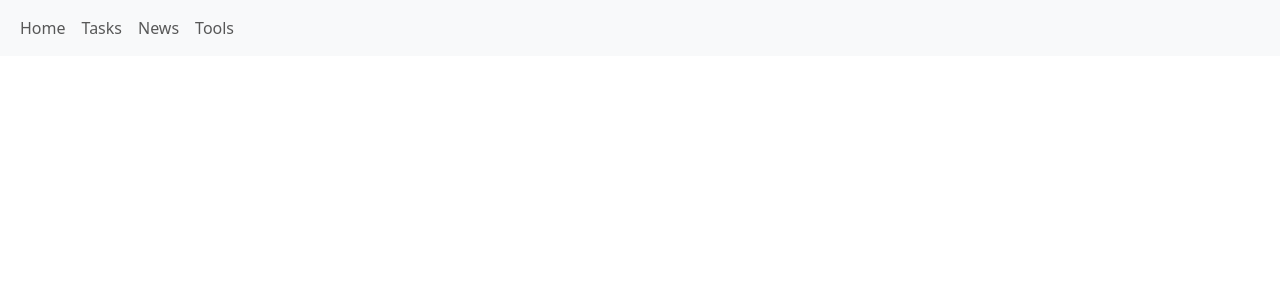
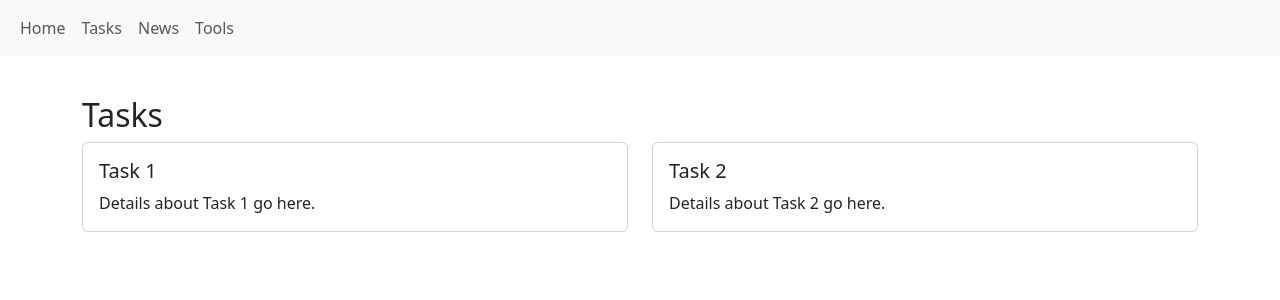
Before and after one commit to Thomas-SanMartin/AngularApp_Routing, an Angular app: page /tasks in a window 1280 px wide. Before the commit this address led to /. Shown: the top 300 px of the page. Built offline with nearby package versions, Linux system fonts and the light colour scheme.

Commit message:
tasks component complete, home files organized

```diff
--- a/src/app/app.routes.ts
+++ b/src/app/app.routes.ts
@@ -1,6 +1,7 @@
 import { Routes } from '@angular/router';
-import { HomeComponent } from './home.component';
+import { HomeComponent } from './home/home.component';
 
 export const routes: Routes = [
   { path: '', component: HomeComponent }, // Default route
+  { path: 'tasks', loadComponent: () => import('./tasks/tasks.component').then(m => m.TasksComponent) }
 ];
--- a/src/app/home.component.ts
+++ b/src/app/home/home.component.ts
@@ -2,6 +2,7 @@ import { Component } from '@angular/core';
 
 @Component({
   selector: 'app-home',
+  standalone: true,
   templateUrl: './home.component.html',
   styleUrls: ['./home.component.css']
 })
--- /dev/null
+++ b/src/app/tasks/tasks.component.css
@@ -0,0 +1,8 @@
+.tasksPage {
+    text-align: left;
+    margin-top: 5vh;
+}
+
+.card {
+    margin-bottom: 2vh;
+}
--- /dev/null
+++ b/src/app/tasks/tasks.component.html
@@ -0,0 +1,23 @@
+<div class="tasksPage">
+    <h2>Tasks</h2>
+    <div class="row">
+      <!-- First Card -->
+      <div class="col-md-6">
+        <div class="card">
+          <div class="card-body">
+            <h5 class="card-title">Task 1</h5>
+            <p class="card-text">Details about Task 1 go here.</p>
+          </div>
+        </div>
+      </div>
+      <!-- Second Card -->
+      <div class="col-md-6">
+        <div class="card">
+          <div class="card-body">
+            <h5 class="card-title">Task 2</h5>
+            <p class="card-text">Details about Task 2 go here.</p>
+          </div>
+        </div>
+      </div>
+    </div>
+  </div>
--- a/src/index.html
+++ b/src/index.html
@@ -9,5 +9,8 @@
 </head>
 <body>
   <app-root></app-root>
+  <script src="https://cdn.jsdelivr.net/npm/@popperjs/core@2.11.8/dist/umd/popper.min.js"></script>
+  <script src="https://cdn.jsdelivr.net/npm/bootstrap@5.3.0/dist/js/bootstrap.bundle.min.js"></script>
+
 </body>
 </html>
--- a/src/styles.css
+++ b/src/styles.css
@@ -1,3 +1 @@
-/* You can add global styles to this file, and also import other style files */
-
 @import "bootstrap/dist/css/bootstrap.min.css";
```
Also changed, not shown: src/app/app.component.ts (+4 -3 lines), src/app/tasks/tasks.component.ts (added, +12 -0 lines), src/app/home/home.component.css (renamed from src/app/home.component.css), src/app/home/home.component.html (renamed from src/app/home.component.html), 2 other files (tests, documents, lock files or other folders).
